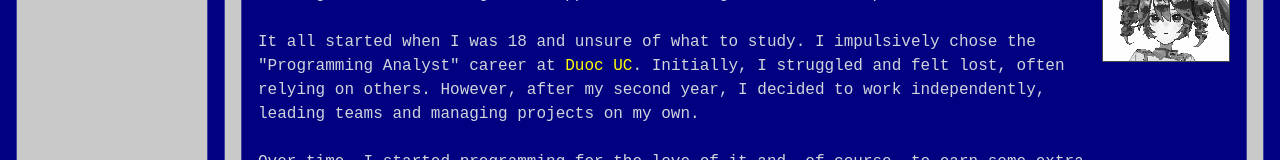
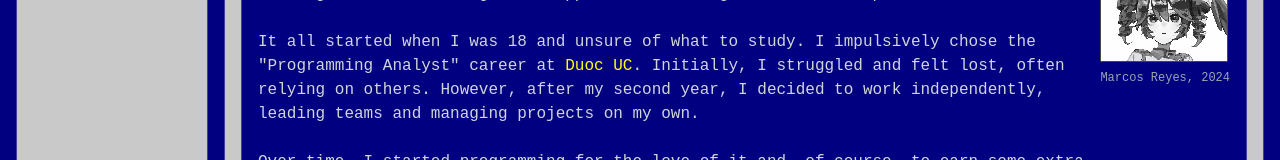
Before and after one commit to AstronautMarkus/Astrofolio-BIOS, a React (Vite) app in the folder astrofolio/: page /about in a window 1280 px wide. Shown: the part 403-563 px from the top of the page. Built offline with nearby package versions, Linux system fonts and the light colour scheme.

Commit message:
feat: update AboutSection; add author information and improve image styling for better presentation

```diff
--- a/astrofolio/src/components/sections/AboutSection.tsx
+++ b/astrofolio/src/components/sections/AboutSection.tsx
@@ -18,7 +18,8 @@ export function AboutSection() {
       <h3 className="text-lg mb-2 text-black">BIO.txt</h3>
       <div className="flex flex-col md:flex-row border border-bios-border p-4 bg-bios-dark">
         <div className="md:order-2 md:ml-4 flex-shrink-0">
-          <img src="/img/profile.jpg" alt="" className="w-32 h-32 border border-bios-border object-cover filter grayscale pixelate"/>
+          <img src="/img/profile.jpg" className="w-32 h-32 border border-bios-border object-cover filter grayscale pixelate"/>
+            <p className="text-xs text-gray-400 mt-2 max-w-xs mx-auto">Marcos Reyes, 2024</p>
         </div>
         <div className="md:order-1 flex-grow">
             <p className="mb-2 text-gray-300">
```
